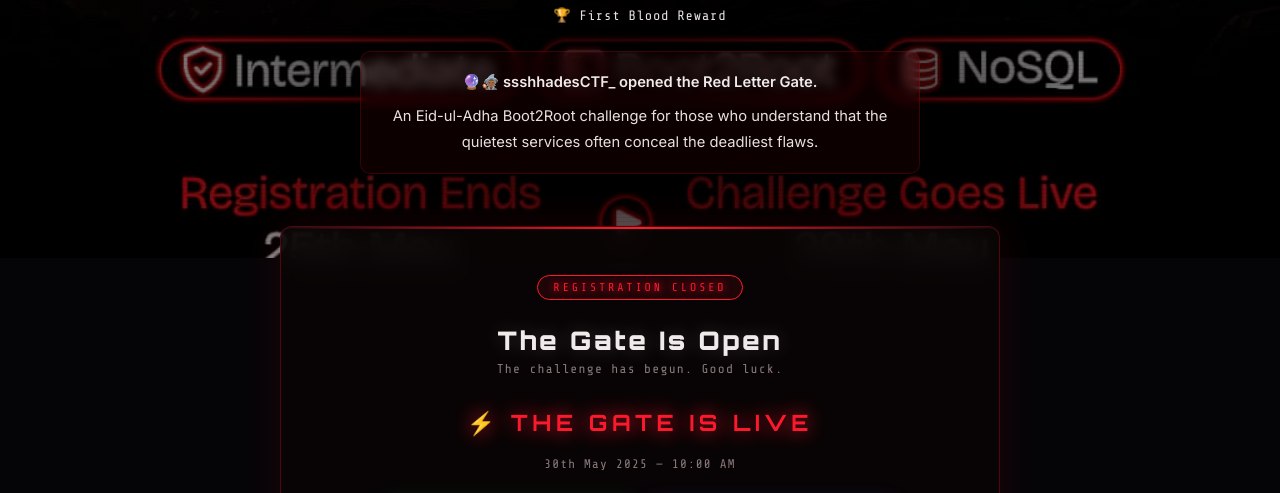
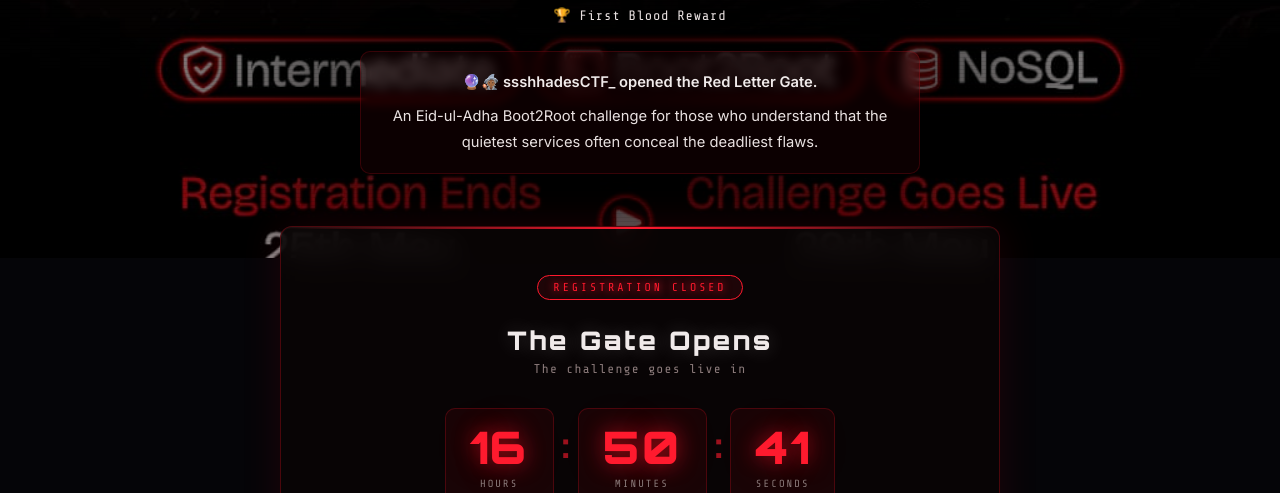
Before and after one commit to Mazonia/reddletter-form, a plain HTML site: page index.html in a window 1280 px wide. Shown: the part 542-1035 px from the top of the page. Drawn offline with nearby package versions, Linux system fonts and the light colour scheme.

Commit message:
Fix countdown year to 2026 — gate opens 30th May 2026 at 10AM

```diff
--- a/index.html
+++ b/index.html
@@ -82,7 +82,7 @@
           <span class="countdown-label">Seconds</span>
         </div>
       </div>
-      <p class="countdown-date">30th May 2025 &mdash; 10:00 AM</p>
+      <p class="countdown-date">30th May 2026 &mdash; 10:00 AM</p>
       <div class="success-actions" style="margin-top:28px">
         <a href="https://chat.whatsapp.com/JvIY40FQ3JvF4fVC98jDYG" target="_blank" class="whatsapp-btn">
           <i class="fa-brands fa-whatsapp" style="font-size:1.1rem"></i>
--- a/script.js
+++ b/script.js
@@ -32,7 +32,7 @@
 
 // Countdown — target: 29 May 2025 midnight local time
 (function () {
-  const TARGET = new Date('2025-05-30T10:00:00');
+  const TARGET = new Date('2026-05-30T10:00:00');
 
   const hoursEl = document.getElementById('cd-hours');
   const minsEl  = document.getElementById('cd-minutes');
@@ -51,7 +51,7 @@
       timerEl.innerHTML = '<span class="countdown-live">&#9889; THE GATE IS LIVE</span>';
       if (titleEl) titleEl.textContent = 'The Gate Is Open';
       if (subEl)   subEl.textContent   = 'The challenge has begun. Good luck.';
-      if (dateEl)  dateEl.textContent  = '30th May 2025 — 10:00 AM';
+      if (dateEl)  dateEl.textContent  = '30th May 2026 — 10:00 AM';
       return;
     }
 
```
